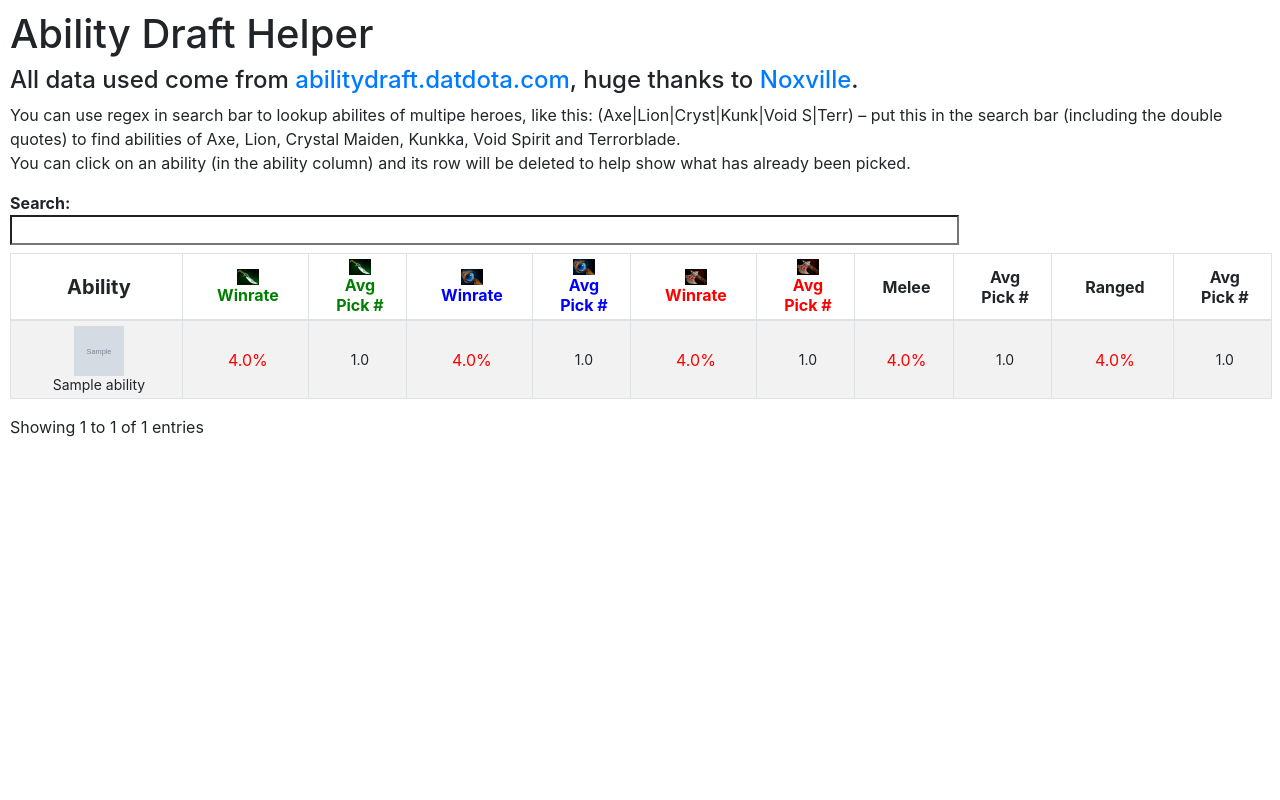
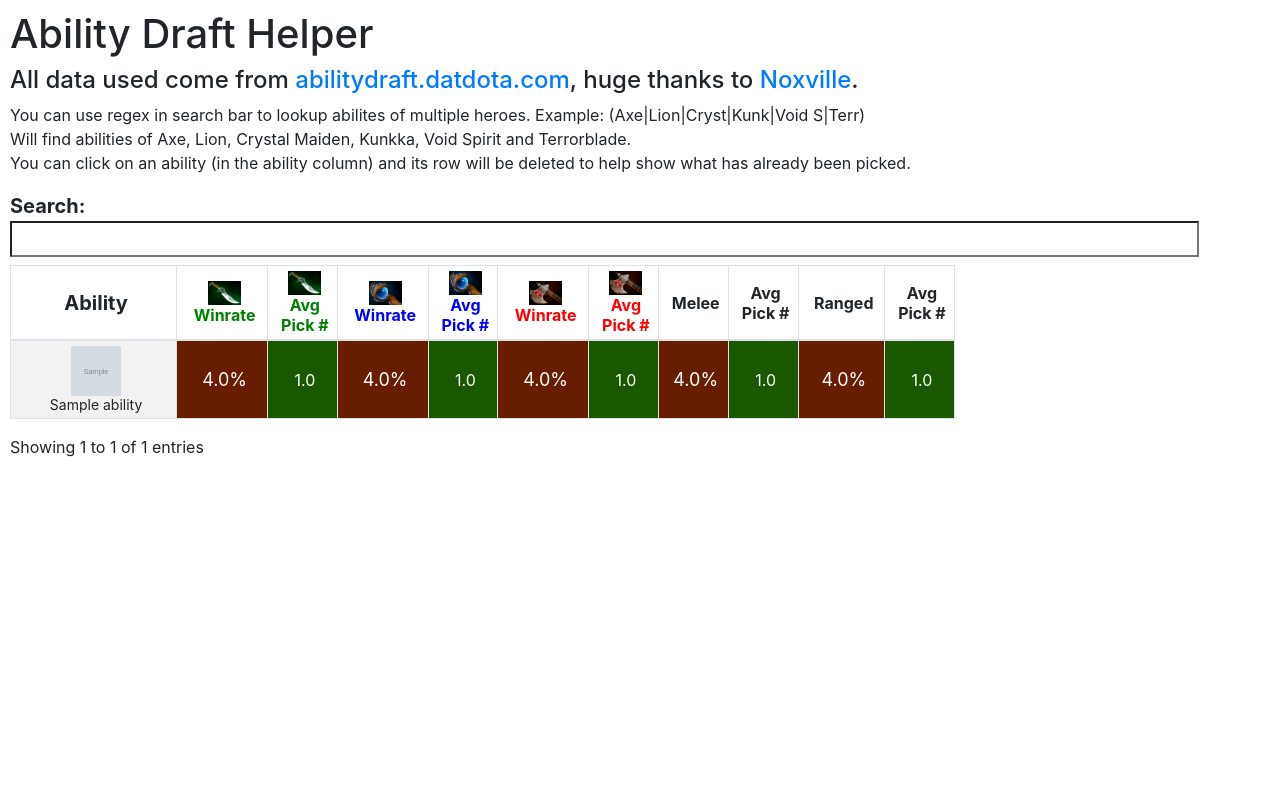
Before and after one commit to FazyDota/Blur, a Django app: page /abilities in a window 1280 px wide. Run offline with Django 3.2, Linux system fonts and the light colour scheme; tables that the repository leaves empty hold one stand-in row (values such as "Sample post"); grey boxes marked "Sample" are stand-in pictures; some libraries are stand-ins or nearby versions.

Commit message:
Conditional formatting improved, style changes

```diff
--- a/skills/templates/abilities_index.html
+++ b/skills/templates/abilities_index.html
@@ -8,27 +8,27 @@
 <h1>Ability Draft Helper</h1>
 <h4>All data used come from <a href="abilitydraft.datdota.com">abilitydraft.datdota.com</a>,
     huge thanks to <a href="https://twitter.com/Noxville">Noxville</a>.</h4>
-<p style="font-size: 16px">You can use regex in search bar to lookup abilites of multipe heroes, like this:
-    (Axe|Lion|Cryst|Kunk|Void S|Terr) – put this in the search bar (including the double quotes)
-    to find abilities of Axe, Lion, Crystal Maiden, Kunkka, Void Spirit and Terrorblade.<br>
+<p style="font-size: 16px">You can use regex in search bar to lookup abilites of multiple heroes.
+    Example: (Axe|Lion|Cryst|Kunk|Void S|Terr)<br>
+    Will find abilities of Axe, Lion, Crystal Maiden, Kunkka, Void Spirit and Terrorblade.<br>
     You can click on an ability (in the ability column) and its row will be deleted to help show what has already been picked.</p>
-<table id="sortTable" class="table table-striped table-bordered table-sm" cellspacing="0" >
+<table id="sortTable" class="table table-striped table-bordered table-sm" cellspacing="0" width="75%">
 <thead>
 <tr>
 <th class="text-center" style="font-size: 20px;">Ability</th>
 <th class="text-center" style="">Hero</th>
 <th class="text-center" style=" color: green; font-size: medium !important">
-    <img src="{% static 'blade_of_alacrity.png' %}" width="22" height="16"><br>Winrate</th>
+    <img src="{% static 'blade_of_alacrity.png' %}" width="33" height="24"><br>Winrate</th>
 <th class="text-center" style=" color: green; font-size: medium !important">
-    <img src="{% static 'blade_of_alacrity.png' %}" width="22" height="16"><br>Avg<br>Pick #</th>
+    <img src="{% static 'blade_of_alacrity.png' %}" width="33" height="24"><br>Avg<br>Pick #</th>
 <th class="text-center" style=" color: blue; font-size: medium !important">
-    <img src="{% static 'staff_of_wizardry.png' %}" width="22" height="16"><br>Winrate</th>
+    <img src="{% static 'staff_of_wizardry.png' %}" width="33" height="24"><br>Winrate</th>
 <th class="text-center" style=" color: blue; font-size: medium !important">
-    <img src="{% static 'staff_of_wizardry.png' %}" width="22" height="16"><br>Avg<br>Pick #</th>
+    <img src="{% static 'staff_of_wizardry.png' %}" width="33" height="24"><br>Avg<br>Pick #</th>
 <th class="text-center" style=" color: red; font-size: medium !important">
-    <img src="{% static 'ogre_axe.png' %}" width="22" height="16"><br>Winrate</th>
+    <img src="{% static 'ogre_axe.png' %}" width="33" height="24"><br>Winrate</th>
 <th class="text-center" style=" color: red; font-size: medium !important">
-    <img src="{% static 'ogre_axe.png' %}" width="22" height="16"><br>Avg<br>Pick #</th>
+    <img src="{% static 'ogre_axe.png' %}" width="33" height="24"><br>Avg<br>Pick #</th>
 <th class="text-center" style="font-size: medium !important">Melee</th>
 <th class="text-center" style="font-size: medium !important">Avg<br>Pick #</th>
 <th class="text-center" style="font-size: medium !important">Ranged</th>
@@ -42,15 +42,15 @@
 <tr>
 <td class="text-center removable"><img src="{% static ability.image %}" width="50" height="50"><br>{{ ability.name }}</td>
 <td class="text-center">{{ ability.hero }}</td>
-<td class="text-center">{{ ability.agi_winrate }}%</td>
+<td class="text-center stat-cell-font">{{ ability.agi_winrate }}%</td>
 <td class="text-center">{{ ability.agi_pickorder }}</td>
-<td class="text-center">{{ ability.int_winrate }}%</td>
+<td class="text-center stat-cell-font">{{ ability.int_winrate }}%</td>
 <td class="text-center">{{ ability.int_pickorder }}</td>
-<td class="text-center">{{ ability.str_winrate }}%</td>
+<td class="text-center stat-cell-font">{{ ability.str_winrate }}%</td>
 <td class="text-center">{{ ability.str_pickorder }}</td>
-<td class="text-center">{{ ability.melee_winrate }}%</td>
+<td class="text-center stat-cell-font">{{ ability.melee_winrate }}%</td>
 <td class="text-center">{{ ability.melee_pickorder }}</td>
-<td class="text-center">{{ ability.ranged_winrate }}%</td>
+<td class="text-center stat-cell-font">{{ ability.ranged_winrate }}%</td>
 <td class="text-center">{{ ability.ranged_pickorder }}</td>
 </tr>
 {% endfor %}
--- a/static/css/abilities_table.css
+++ b/static/css/abilities_table.css
@@ -4,6 +4,16 @@
 
 #sortTable_filter > label{
     font-weight: bold !important;
+    font-size: 20px !important;
+}
+
+.form-control-sm {
+    height: calc(2.5em + 0.5rem + 2px) !important;
+    }
+
+html, body {
+    max-width: 100%;
+    overflow-x: hidden;
 }
 
 .dataTables_wrapper .dataTables_length{
@@ -17,7 +27,11 @@ div.dataTables_wrapper div.dataTables_filter input {
 }
 
 .smaller-font {
-  font-size: 14px;
+    font-size: 14px;
+}
+
+.stat-cell-font {
+    font-size: 18px !important;
 }
 
 td, th {
--- a/static/js/abilities.js
+++ b/static/js/abilities.js
@@ -1,3 +1,56 @@
+function getWinrateColor(value) {
+
+value = parseFloat(value.replace("%", ""))
+
+const SLIDER_COLORS = [
+{ val: 56.0, color: "#1A5800"},
+{ val: 54.5, color: "#2D5A00"},
+{ val: 53.0, color: "#415C00"},
+
+{ val: 51.5, color: "#545E00"},
+{ val: 50.0, color: "#676000"},
+{ val: 48.5, color: "#674F00"},
+
+{ val: 47.0, color: "#673F00"},
+{ val: 45.5, color: "#672E00"},
+{ val: 44.0, color: "#671D00"},
+]
+
+for (let i = 0; i < 9; i++) {
+  if (value > SLIDER_COLORS[i].val) {
+  return SLIDER_COLORS[i].color
+  }
+  }
+  return "#671D00"
+}
+
+function getPickOrderColor(value) {
+
+value = parseFloat(value)
+
+const SLIDER_COLORS = [
+{ val: 4.0, color: "#1A5800"},
+{ val: 8.0, color: "#2D5A00"},
+{ val: 12.0, color: "#415C00"},
+
+{ val: 16.0, color: "#545E00"},
+{ val: 20.0, color: "#676000"},
+{ val: 24.0, color: "#674F00"},
+
+{ val: 28.0, color: "#673F00"},
+{ val: 32.0, color: "#672E00"},
+{ val: 36.0, color: "#671D00"},
+]
+
+for (let i = 0; i < 9; i++) {
+  if (value < SLIDER_COLORS[i].val) {
+  return SLIDER_COLORS[i].color
+  }
+  }
+  return "#671D00"
+}
+
+
 $(document).ready(function() {
         $(sortTable).DataTable(
     {
@@ -6,54 +59,20 @@ $(document).ready(function() {
         oSearch: {"bRegex": true, "bSmart": false},
         "columnDefs": [{ "searchable": false, "targets": [0,2,3,4,5,6,7]},
         { targets: [1], visible: false},
-        { targets: [0,1,3,5,7,9,11], className: "smaller-font"}],
+        { targets: [0], className: "smaller-font"}],
         rowCallback: function(row, data, index)
         {
-            if(data[2].replace("%", "").replace("%", "") < 49.5){
-                $(row).find("td:eq(1)").css("color", "red");
-            }
-            if(data[2].replace("%", "") > 50.5){
-                $(row).find("td:eq(1)").css("color", "green");
-            }
-            if(data[2].replace("%", "") > 51.5){
-                $(row).find("td:eq(1)").css("font-weight", "bold");
-            }
-            if(data[4].replace("%", "") < 49.5){
-                $(row).find("td:eq(3)").css("color", "red");
-            }
-            if(data[4].replace("%", "") > 50.5){
-                $(row).find("td:eq(3)").css("color", "green");
-            }
-            if(data[4].replace("%", "") > 51.5){
-                $(row).find("td:eq(3)").css("font-weight", "bold");
-            }
-            if(data[6].replace("%", "") < 49.5){
-                $(row).find("td:eq(5)").css("color", "red");
-            }
-            if(data[6].replace("%", "") > 50.5){
-                $(row).find("td:eq(5)").css("color", "green");
-            }
-            if(data[6].replace("%", "") > 51.5){
-                $(row).find("td:eq(5)").css("font-weight", "bold");
-            }
-            if(data[8].replace("%", "") < 49.5){
-                $(row).find("td:eq(7)").css("color", "red");
-            }
-            if(data[8].replace("%", "") > 50.5){
-                $(row).find("td:eq(7)").css("color", "green");
-            }
-            if(data[8].replace("%", "") > 51.5){
-                $(row).find("td:eq(7)").css("font-weight", "bold");
-            }
-            if(data[10].replace("%", "") < 49.5){
-                $(row).find("td:eq(9)").css("color", "red");
-            }
-            if(data[10].replace("%", "") > 50.5){
-                $(row).find("td:eq(9)").css("color", "green");
-            }
-            if(data[10].replace("%", "") > 51.5){
-                $(row).find("td:eq(9)").css("font-weight", "bold");
-            }
+            $(row).find("td:eq(1)").css({"background-color" : getWinrateColor(data[2]), "color" : "#FFFFFF"});
+            $(row).find("td:eq(3)").css({"background-color" : getWinrateColor(data[4]), "color" : "#FFFFFF"});
+            $(row).find("td:eq(5)").css({"background-color" : getWinrateColor(data[6]), "color" : "#FFFFFF"});
+            $(row).find("td:eq(7)").css({"background-color" : getWinrateColor(data[8]), "color" : "#FFFFFF"});
+            $(row).find("td:eq(9)").css({"background-color" : getWinrateColor(data[10]), "color" : "#FFFFFF"});
+
+            $(row).find("td:eq(2)").css({"background-color" : getPickOrderColor(data[3]), "color" : "#FFFFFF"});
+            $(row).find("td:eq(4)").css({"background-color" : getPickOrderColor(data[5]), "color" : "#FFFFFF"});
+            $(row).find("td:eq(6)").css({"background-color" : getPickOrderColor(data[7]), "color" : "#FFFFFF"});
+            $(row).find("td:eq(8)").css({"background-color" : getPickOrderColor(data[9]), "color" : "#FFFFFF"});
+            $(row).find("td:eq(10)").css({"background-color" : getPickOrderColor(data[11]), "color" : "#FFFFFF"});
         }
         });
 
```
